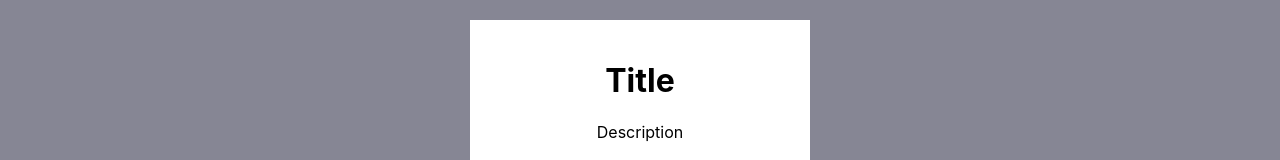
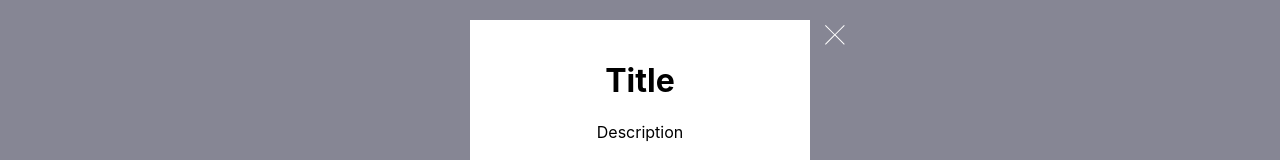
Before and after one commit to egorbaron/react-billing-widget, a React (Create React App) app: page / in a window 1280 px wide. Shown: the top 160 px of the page. Built offline with nearby package versions, Linux system fonts and the light colour scheme.

Commit message:
added close icon

```diff
--- a/src/App.css
+++ b/src/App.css
@@ -9,4 +9,13 @@
   text-align: center;
   background-color: #ffffff;
   margin: auto;
+  position: relative;
 }
+
+.icon {
+  position: absolute;
+  right: -40px;
+  top: 0;
+  padding: 5px;
+  cursor: pointer;
+}
--- a/src/App.js
+++ b/src/App.js
@@ -1,10 +1,14 @@
-import { useState } from 'react';
 import './App.css';
 
 function App() {
+  const onClose = () => window.frameElement.remove();
+
   return (
     <div className="wrapper">
       <div className="container">
+        <div className="icon" onClick={onClose}>
+          <svg xmlns="http://www.w3.org/2000/svg" width="20" height="20" viewBox="0 0 20 20"><path fillRule="evenodd" clipRule="evenodd" d="M9.85355 10.5607L19 19.7071L19.7071 19L10.5607 9.85355L19.7071 0.707108L19 0L9.85355 9.14645L0.707107 0L0 0.707107L9.14645 9.85355L0 19L0.707107 19.7071L9.85355 10.5607Z" fill="#ffffff"></path></svg>
+        </div>
         <h1>
           Title
         </h1>
```
